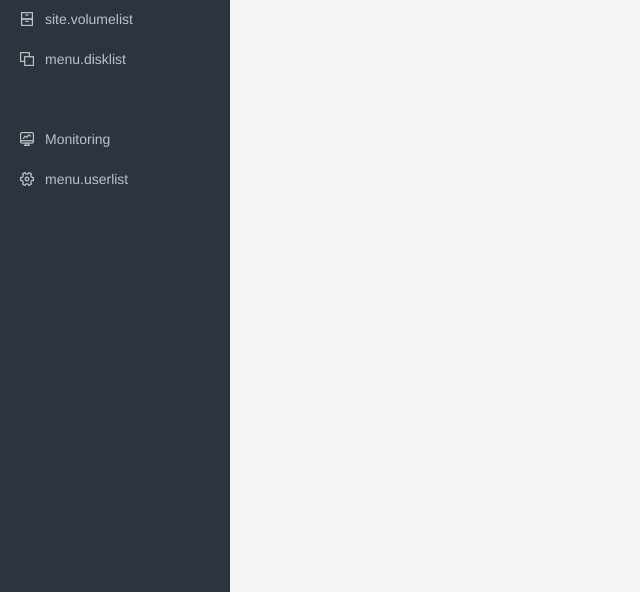
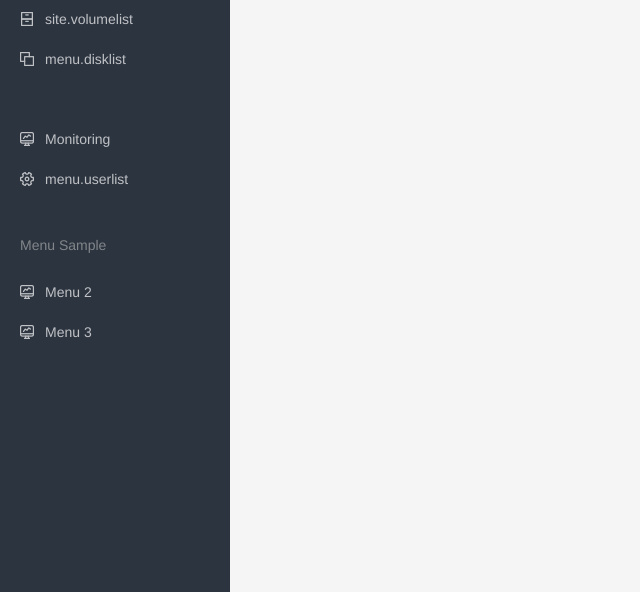
Before and after one commit to CiscoKorea/cloudux, a Django app: page /hosts in a window 1280 px wide; the page is wider, and only the part inside the window is pictured. Shown: the part 477-1069 px from the top of that part, without its empty margins (0-640 px from the left). Run offline with Django 3.2, Linux system fonts and the light colour scheme; a user stored in the database is signed in; tables that the repository leaves empty hold one stand-in row (values such as "Sample post").

Commit message:
Sample Test: left menu display by User Addinfo

```diff
--- a/templates/left.html
+++ b/templates/left.html
@@ -25,10 +25,21 @@
             	<li class="ico06"><a href="{% url 'disks' %}">{% trans "menu.disklist" %}</a></li>
             </ul>
 
+            {% if user.is_staff == True %}
             <ul>
             	<li class="ico07"><a href="#">Monitoring</a></li>
             	<li class="ico08"><a href="{% url 'users' %}">{% trans "menu.userlist" %}</a></li>
             </ul>
+            {% endif %}
+
+            <p>Menu Sample</p>
+            <ul>
+            	{% if 'r1' in user.useraddinfo.role %}
+                <li class="ico07"><a href="#">Menu 1</a></li>
+                {% endif %}
+                <li class="ico07"><a href="#">Menu 2</a></li>
+                <li class="ico07"><a href="#">Menu 3</a></li>
+            </ul>
         </div>
         <!-- //nav -->
 {% endblock %}
```
